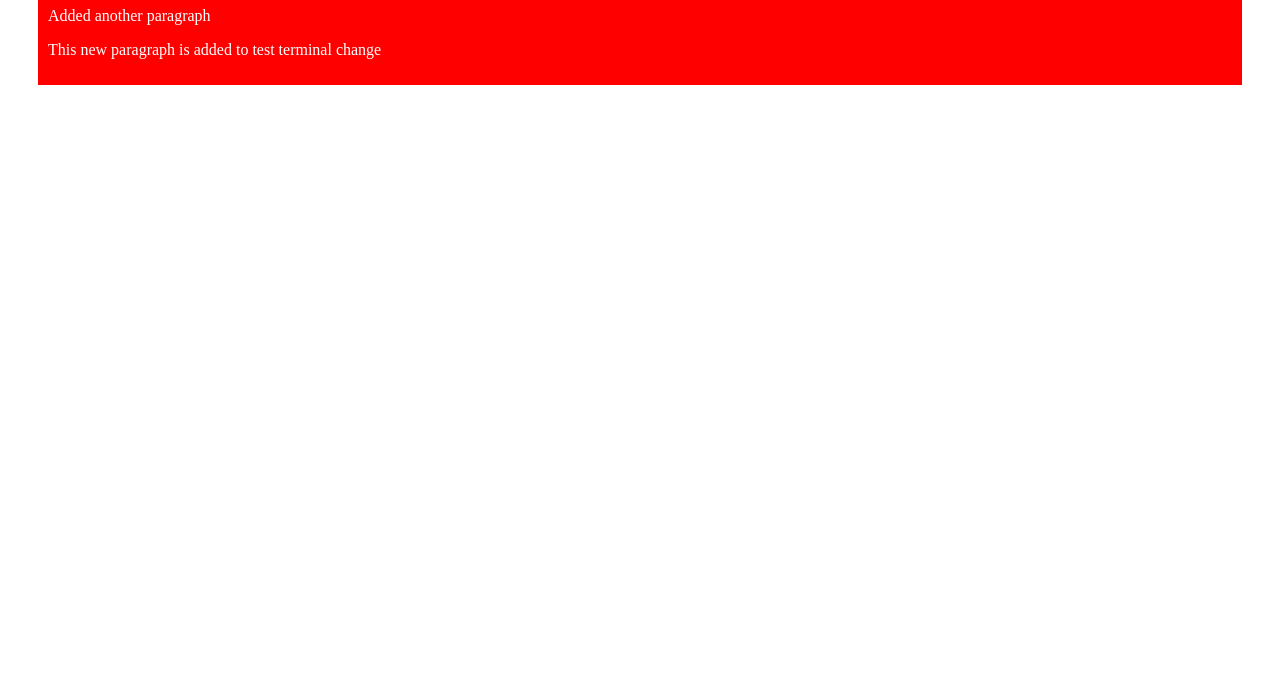
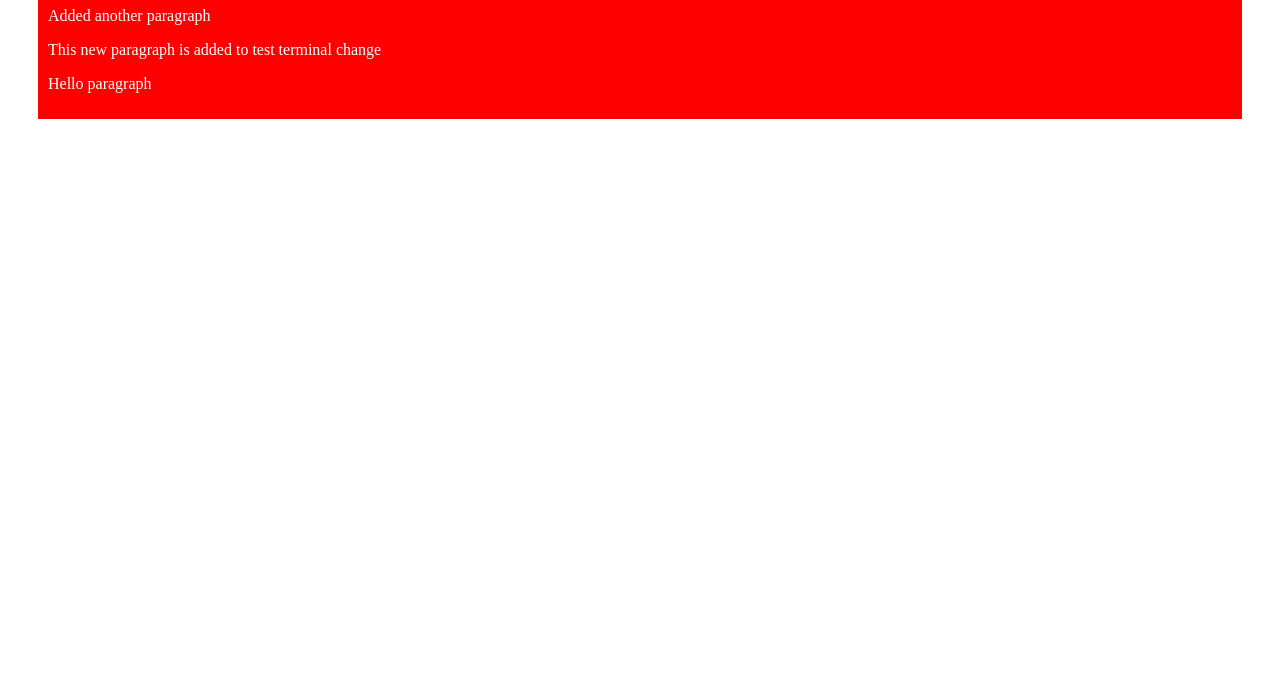
Before and after one commit to k-afonso/demo-repo, a plain HTML site: page index.html in a window 1280 px wide. Shown: the part 113-800 px from the top of the page. Drawn offline with Linux system fonts and the light colour scheme.

Commit message:
paragraph added

```diff
--- a/index.html
+++ b/index.html
@@ -9,6 +9,7 @@
             <h1 style="font-weight: bold">Hello</h1>
             <p>Added another paragraph</p>
             <p>This new paragraph is added to test terminal change</p>
+            <p>Hello paragraph</p>
         </div>
     </body>
 </html>
```
